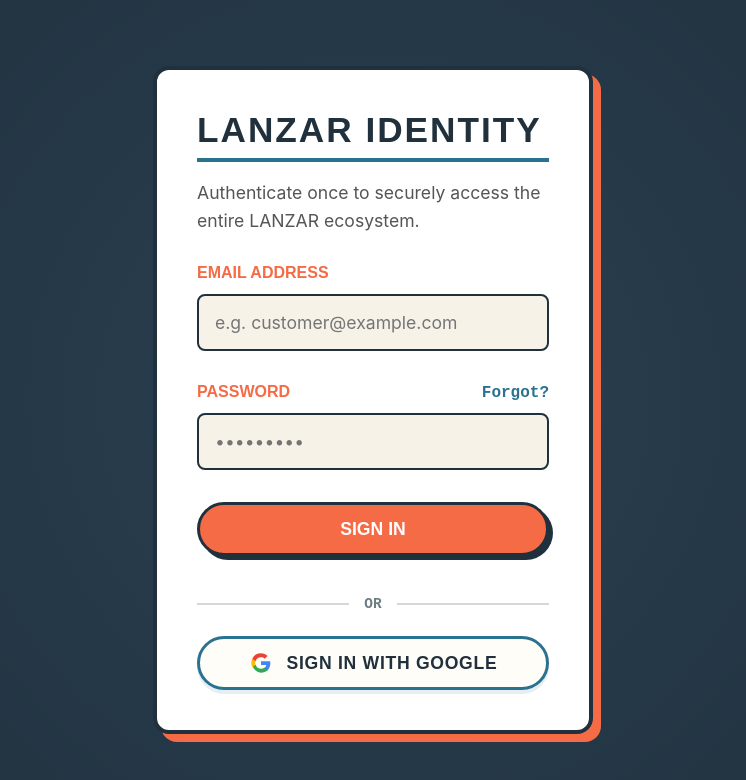
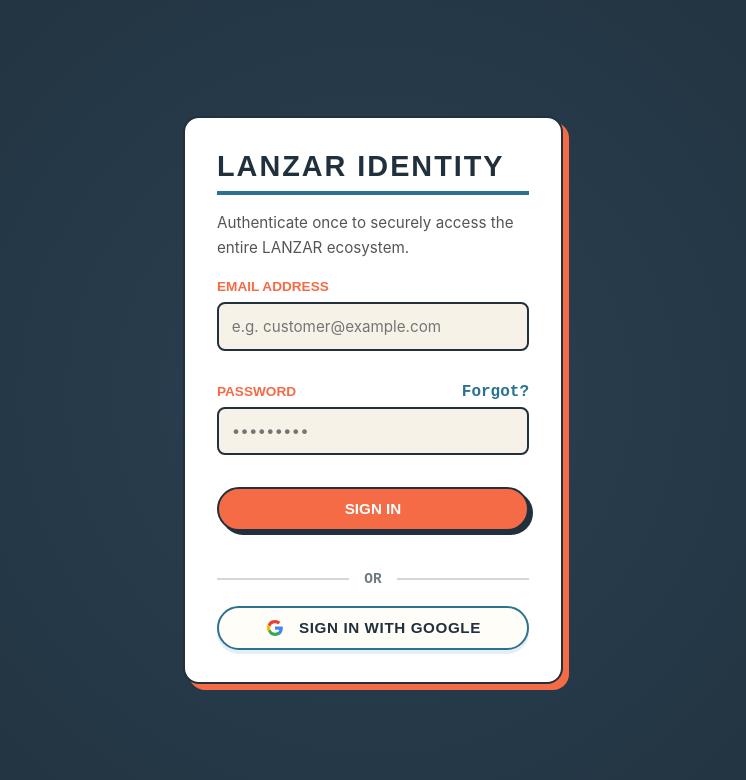
Before and after one commit to JonScott79/LANZAR-Auth, a React (Vite) app: page / in a window 1280 px wide. Shown: the top 780 px of the page, without its empty margins (267-1013 px from the left). Built offline with nearby package versions, Linux system fonts and the light colour scheme; no server answers.

Commit message:
style: aggressively shrink login panel card size and typography

```diff
--- a/src/pages/Login.css
+++ b/src/pages/Login.css
@@ -1,17 +1,17 @@
 .login-panel {
   background: white;
-  border: 4px solid var(--deep-navy);
+  border: 2px solid var(--deep-navy);
   border-radius: var(--radius-md);
-  padding: 2.5rem;
-  max-width: 440px;
+  padding: 2rem;
+  max-width: 380px;
   margin: 2rem auto;
-  box-shadow: 8px 8px 0px var(--rocket-orange);
+  box-shadow: 6px 6px 0px var(--rocket-orange);
 }
 
 .login-title {
   font-family: var(--font-heading);
   color: var(--deep-navy);
-  font-size: 2.2rem;
+  font-size: 1.8rem;
   margin-top: 0;
   margin-bottom: 1rem;
   text-transform: uppercase;
@@ -23,8 +23,8 @@
 .login-desc {
   font-family: var(--font-body);
   color: var(--text-secondary);
-  font-size: 1.1rem;
-  margin-bottom: 1.8rem;
+  font-size: 0.95rem;
+  margin-bottom: 1.2rem;
   line-height: 1.6;
 }
 
@@ -43,18 +43,18 @@
   font-family: var(--font-heading);
   color: var(--rocket-orange);
   font-weight: 800;
-  margin-bottom: 0.75rem;
-  font-size: 1rem;
+  margin-bottom: 0.5rem;
+  font-size: 0.85rem;
   text-transform: uppercase;
 }
 
 .login-form input {
   width: 100%;
-  padding: 1rem;
+  padding: 0.8rem;
   border: 2px solid var(--deep-navy);
   border-radius: var(--radius-sm);
   font-family: var(--font-body);
-  font-size: 1.1rem;
+  font-size: 0.95rem;
   background: var(--bg-primary);
   box-sizing: border-box;
 }
@@ -84,12 +84,12 @@
   width: 100%;
   background: var(--rocket-orange);
   color: white;
-  border: 3px solid var(--deep-navy);
+  border: 2px solid var(--deep-navy);
   border-radius: var(--radius-pill);
-  padding: 0.85rem 1.5rem;
+  padding: 0.7rem 1.2rem;
   font-family: var(--font-heading);
   font-weight: 800;
-  font-size: 1.1rem;
+  font-size: 0.95rem;
   cursor: pointer;
   text-transform: uppercase;
   box-shadow: 4px 4px 0px var(--deep-navy);
@@ -122,24 +122,24 @@
 .error-msg {
   color: #c2185b;
   background: #fce4ec;
-  padding: 1rem;
+  padding: 0.8rem;
   border: 2px solid #c2185b;
   border-radius: var(--radius-sm);
   font-family: var(--font-code);
   font-size: 0.95rem;
-  margin-top: 1.5rem;
+  margin-top: 1.2rem;
   font-weight: bold;
 }
 
 .success-msg {
   color: #2e7d32;
   background: #e8f5e9;
-  padding: 1rem;
+  padding: 0.8rem;
   border: 2px solid #2e7d32;
   border-radius: var(--radius-sm);
   font-family: var(--font-code);
   font-size: 0.95rem;
-  margin-top: 1.5rem;
+  margin-top: 1.2rem;
   font-weight: bold;
 }
 
@@ -153,15 +153,15 @@
   justify-content: center;
   gap: 14px;
   width: 100%;
-  min-height: 52px;
-  margin-top: 1.5rem;
-  padding: 12px 24px;
-  border: 3px solid var(--retro-teal);
+  min-height: 44px;
+  margin-top: 1.2rem;
+  padding: 8px 16px;
+  border: 2px solid var(--retro-teal);
   border-radius: var(--radius-pill);
   background: var(--bg-secondary);
   color: var(--deep-navy);
   font-family: var(--font-heading);
-  font-size: 1.1rem;
+  font-size: 0.95rem;
   font-weight: 800;
   letter-spacing: 0.04em;
   cursor: pointer;
@@ -188,8 +188,8 @@
 }
 
 .google-icon {
-  width: 24px;
-  height: 24px;
+  width: 20px;
+  height: 20px;
   flex: 0 0 auto;
 }
 
```
